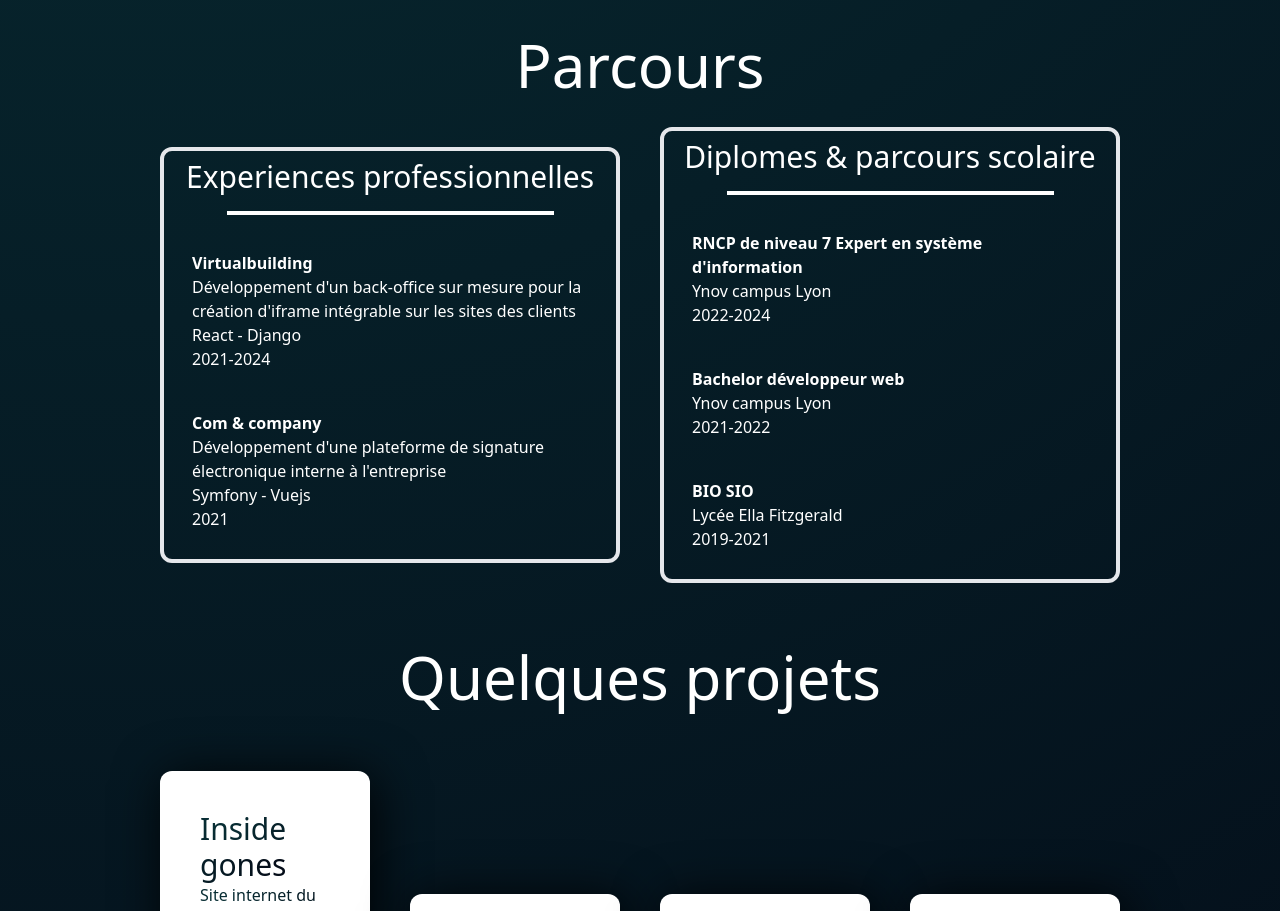
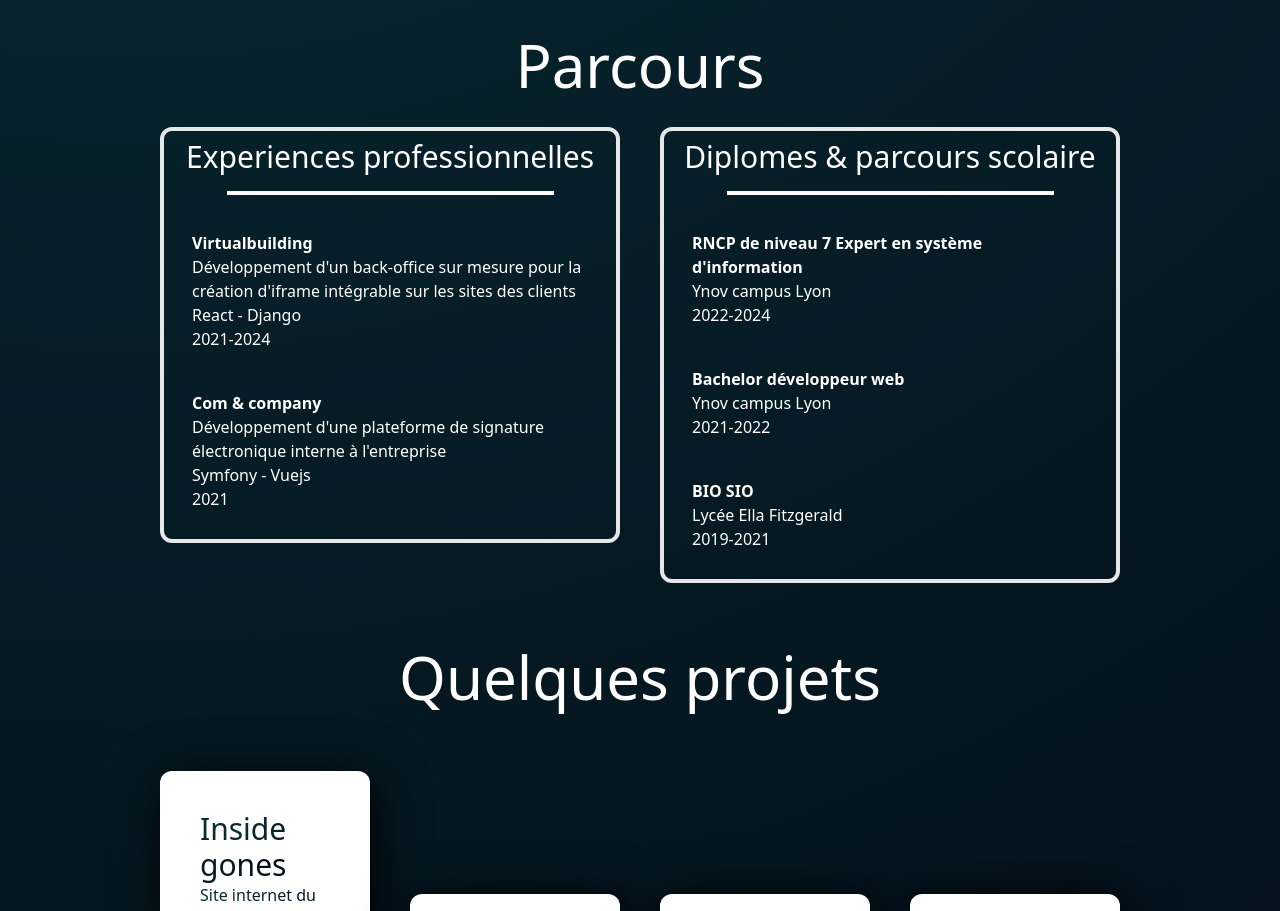
Before and after one commit to DreamsEvz/portfolio-next, a Next.js app: page / in a window 1280 px wide. Shown: the part 1520-2431 px from the top of the page. Built offline with nearby package versions, Linux system fonts and the light colour scheme; a web font is replaced by a local one.

Commit message:
pathing size

```diff
--- a/src/app/components/pathing.tsx
+++ b/src/app/components/pathing.tsx
@@ -5,7 +5,7 @@ const Pathing = () => {
         <div className="h-1/4 flex justify-center items-center">
           <span className="text-5xl md:text-6xl">Parcours</span>
         </div>
-        <div className="h-3/4 flex flex-col items-center gap-10 mt-8 md:flex-row">
+        <div className="h-3/4 flex flex-col items-center gap-10 mt-8 md:flex-row md:items-stretch">
           <div className="h-full w-full border-4 rounded-xl p-2">
             <h2 className="text-center text-3xl">
               Experiences professionnelles
```
